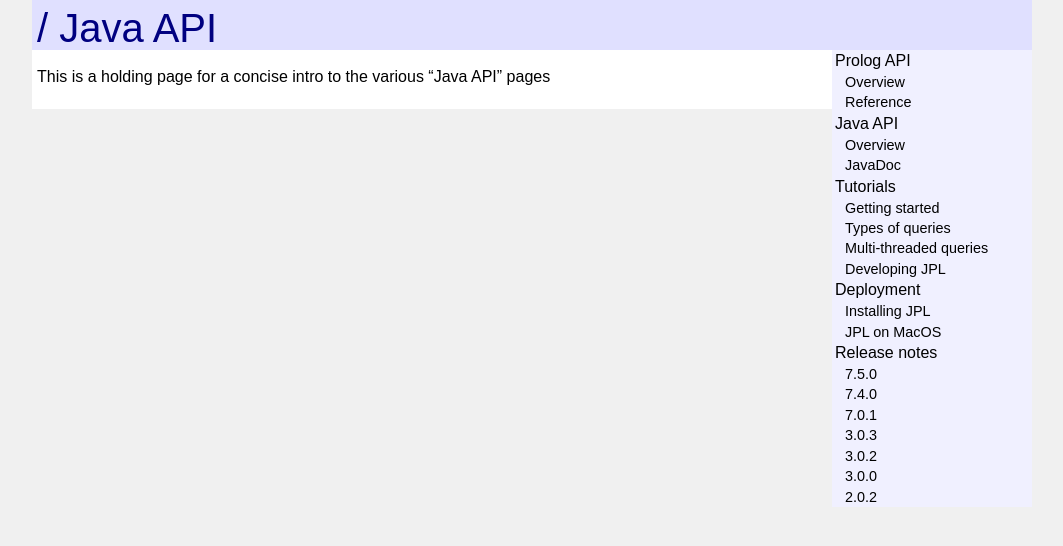
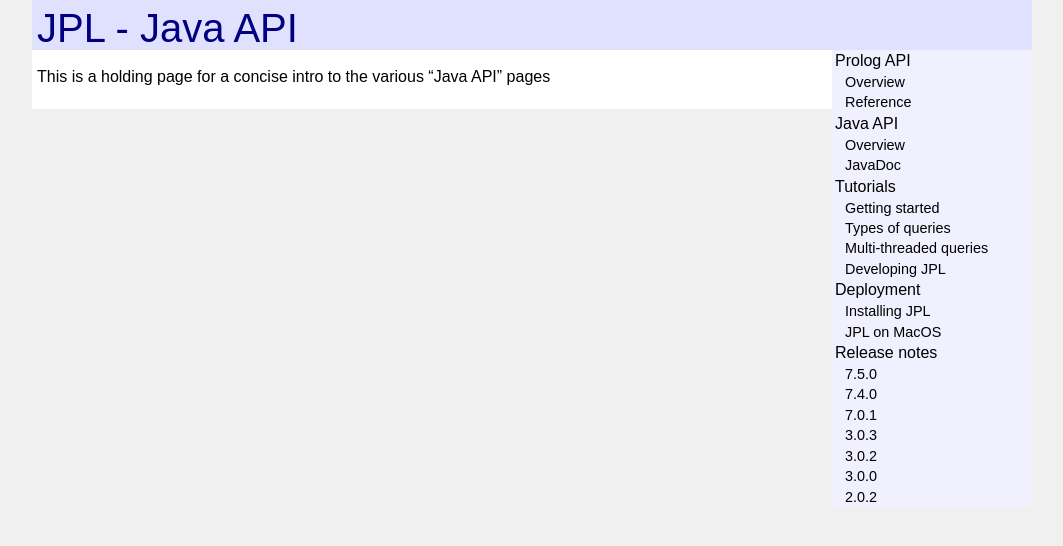
Before and after one commit to anionic/jpl-nav, a Jekyll site: the page built from docs/JavaApi.md, in a window 1280 px wide. Shown: the top 546 px of the page, without its empty margins (108-1171 px from the left). Built offline with Jekyll 4.4.1, drawn with Linux system fonts in a browser that asks for light colours; our own code applies the rules of GitHub Pages for plain Markdown files.

Commit message:
Update JavaApi.md

```diff
--- a/docs/JavaApi.md
+++ b/docs/JavaApi.md
@@ -1,3 +1,3 @@
-# / Java API
+# JPL - Java API
 
 This is a holding page for a concise intro to the various "Java API" pages
```
